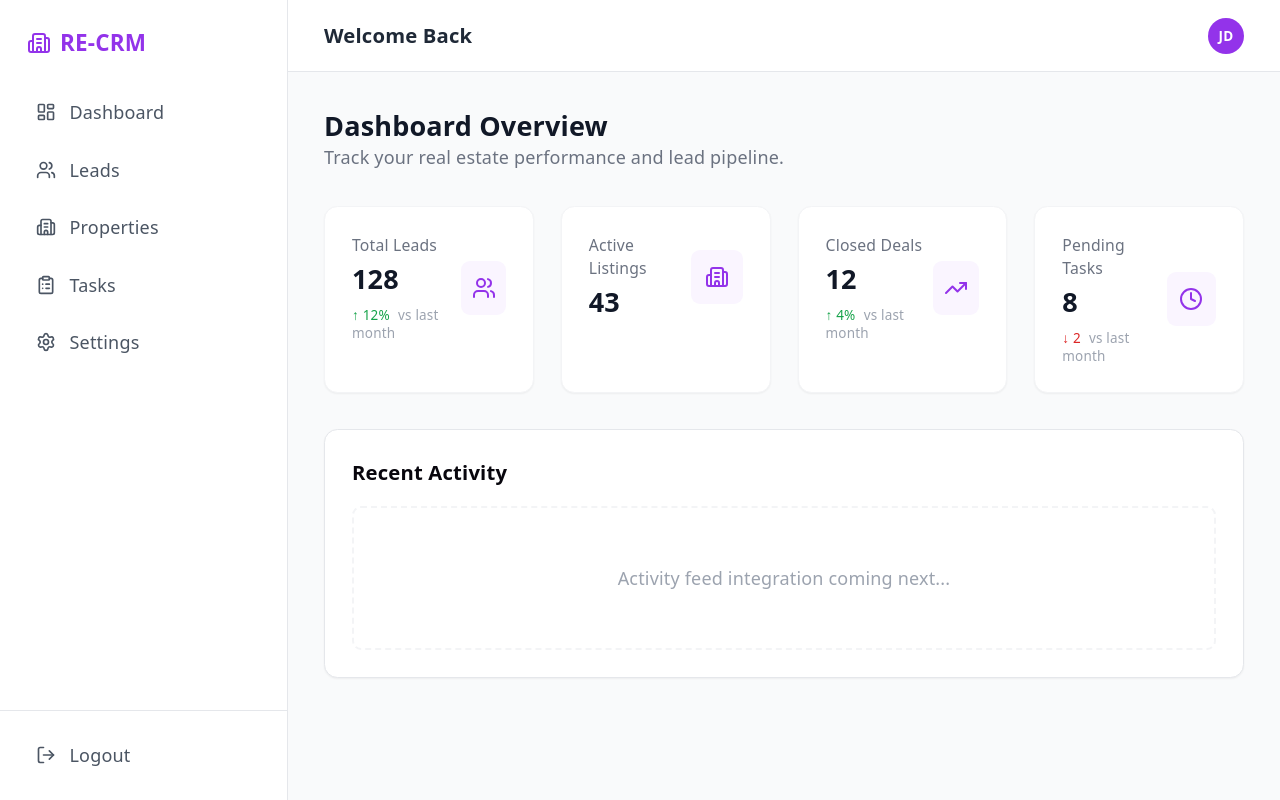
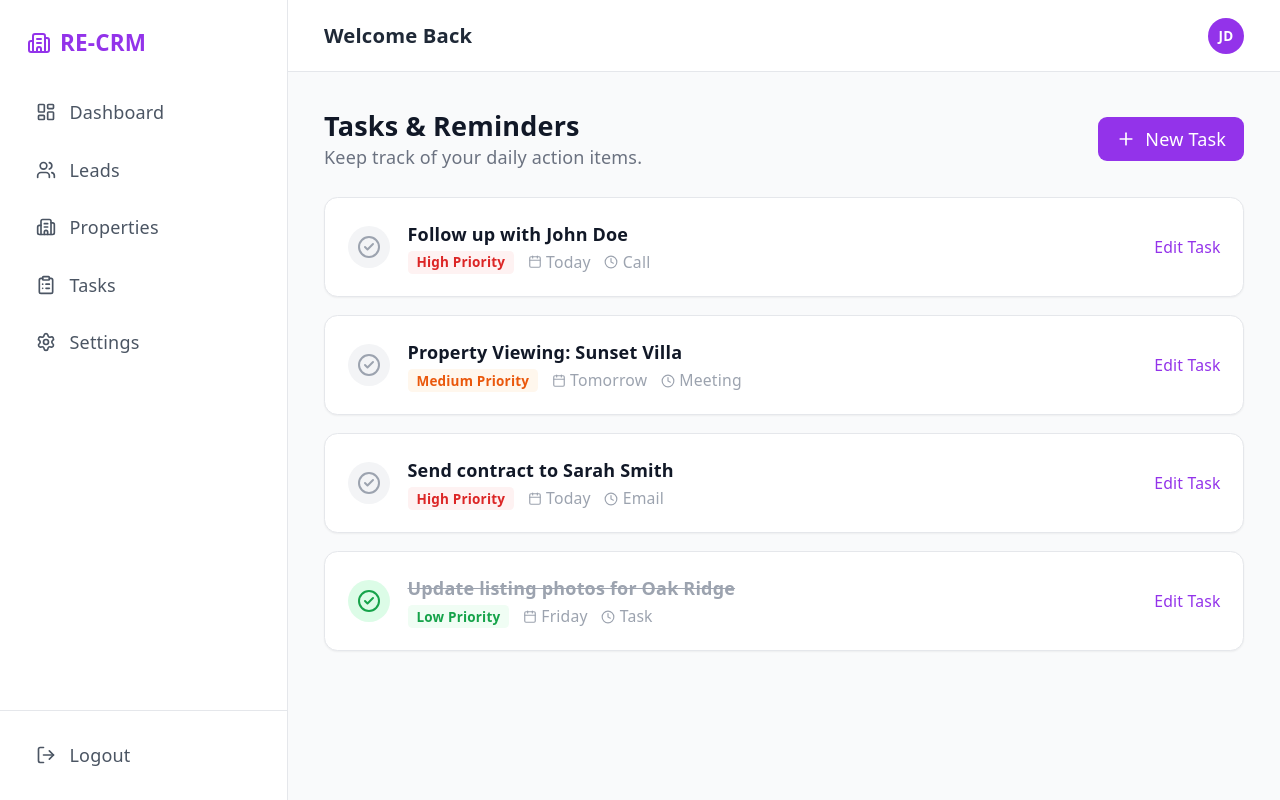
Before and after one commit to Nakul443/Real-Estate-CRM-Module, a React (Vite) app in the folder frontend/: page /tasks in a window 1280 px wide. Before the commit this address led to /. Built offline with nearby package versions, Linux system fonts and the light colour scheme; sample sign-in values are in the browser's storage.

Commit message:
Tasks page added and connected in frontend

```diff
--- a/frontend/src/App.tsx
+++ b/frontend/src/App.tsx
@@ -11,6 +11,7 @@ import Layout from './components/Layout';
 import StatCard from './components/StatCard';
 import Leads from './pages/Leads';
 import Properties from './pages/Properties';
+import Tasks from './pages/Tasks';
 import { Users, Building2, TrendingUp, Clock } from 'lucide-react';
 
 // Dashboard component: The home screen showing high-level stats
@@ -111,6 +112,19 @@ function App() {
           }
         />
 
+        <Route
+          path="/tasks"
+          element={
+            token ? (
+              <Layout>
+                <Tasks />
+              </Layout>
+            ) : (
+              <Navigate to="/login" />
+            )
+          }
+        />
+
         {/* Fallback: Any unknown URL redirects to the home page */}
         <Route path="*" element={<Navigate to="/" />} />
       </Routes>
--- /dev/null
+++ b/frontend/src/pages/Tasks.tsx
@@ -0,0 +1,74 @@
+// tracks follow-ups, viewings, and deadlines
+// allows agents to stay organized with their daily pipeline
+// provides status updates for each specific task
+
+import React from 'react';
+import { CheckCircle2, Clock, AlertCircle, Plus, Calendar } from 'lucide-react';
+
+const Tasks = () => {
+  // Mock data for task management
+  const tasks = [
+    { id: 1, title: 'Follow up with John Doe', priority: 'High', due: 'Today', type: 'Call', status: 'Pending' },
+    { id: 2, title: 'Property Viewing: Sunset Villa', priority: 'Medium', due: 'Tomorrow', type: 'Meeting', status: 'In Progress' },
+    { id: 3, title: 'Send contract to Sarah Smith', priority: 'High', due: 'Today', type: 'Email', status: 'Pending' },
+    { id: 4, title: 'Update listing photos for Oak Ridge', priority: 'Low', due: 'Friday', type: 'Task', status: 'Completed' },
+  ];
+
+  const getPriorityStyle = (priority: string) => {
+    switch (priority) {
+      case 'High': return 'text-red-600 bg-red-50';
+      case 'Medium': return 'text-orange-600 bg-orange-50';
+      case 'Low': return 'text-green-600 bg-green-50';
+      default: return 'text-gray-600 bg-gray-50';
+    }
+  };
+
+  return (
+    <div className="space-y-6">
+      <div className="flex justify-between items-center">
+        <div>
+          <h1 className="text-2xl font-bold text-gray-900">Tasks & Reminders</h1>
+          <p className="text-gray-500">Keep track of your daily action items.</p>
+        </div>
+        <button className="flex items-center gap-2 bg-purple-600 text-white px-4 py-2 rounded-lg hover:bg-purple-700 transition-colors">
+          <Plus size={20} />
+          <span>New Task</span>
+        </button>
+      </div>
+
+      <div className="grid gap-4">
+        {tasks.map((task) => (
+          <div key={task.id} className="bg-white p-5 rounded-xl border border-gray-200 shadow-sm flex items-center justify-between hover:border-purple-200 transition-colors">
+            <div className="flex items-center gap-4">
+              <div className={`p-2 rounded-full ${task.status === 'Completed' ? 'bg-green-100 text-green-600' : 'bg-gray-100 text-gray-400'}`}>
+                <CheckCircle2 size={24} />
+              </div>
+              <div>
+                <h3 className={`font-semibold ${task.status === 'Completed' ? 'text-gray-400 line-through' : 'text-gray-900'}`}>
+                  {task.title}
+                </h3>
+                <div className="flex items-center gap-3 mt-1 text-sm">
+                  <span className={`px-2 py-0.5 rounded text-xs font-bold ${getPriorityStyle(task.priority)}`}>
+                    {task.priority} Priority
+                  </span>
+                  <span className="text-gray-400 flex items-center gap-1">
+                    <Calendar size={14} /> {task.due}
+                  </span>
+                  <span className="text-gray-400 flex items-center gap-1">
+                    <Clock size={14} /> {task.type}
+                  </span>
+                </div>
+              </div>
+            </div>
+
+            <button className="text-sm font-medium text-purple-600 hover:text-purple-800">
+              Edit Task
+            </button>
+          </div>
+        ))}
+      </div>
+    </div>
+  );
+};
+
+export default Tasks;
```
